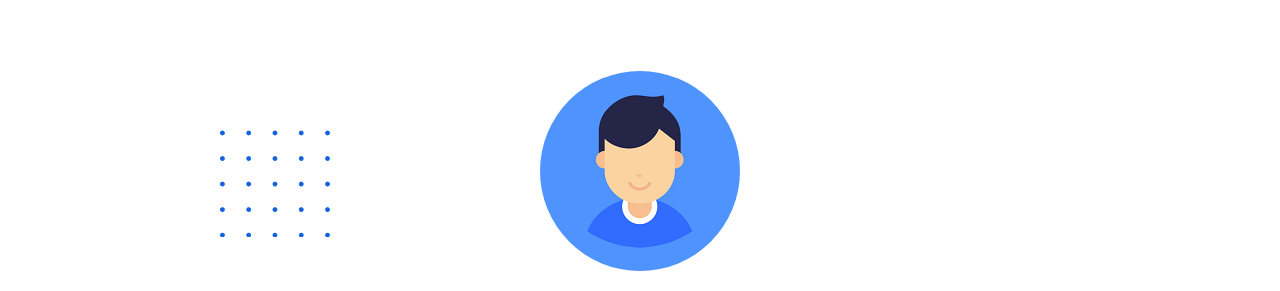
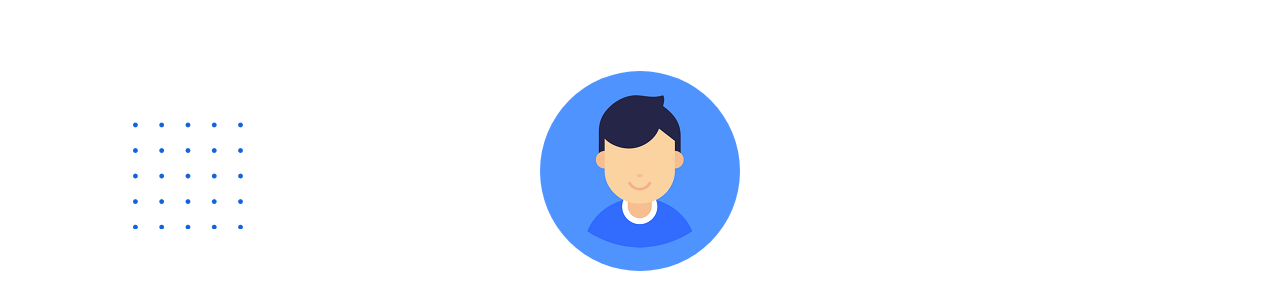
Before and after one commit to dazmy/tugas, a plain HTML site: page profile.html in a window 1280 px wide. Shown: the top 291 px of the page. Drawn offline with Linux system fonts and the light colour scheme.

Commit message:
menghapus div titik1

```diff
--- a/assets/css/style.css
+++ b/assets/css/style.css
@@ -5,8 +5,8 @@
 .titik1 {
     width: 110px;
     position: absolute;
-    top: 65px;
-    left: 110px;
+    top: 122px;
+    left: 133px;
 }
 
 .ctr {
--- a/profile.html
+++ b/profile.html
@@ -12,9 +12,7 @@
 </head>
 <body>
 
-    <div class="titik1">
-        <img src="assets/img/titk1.png" alt="titiksatu" class="titik1">
-    </div>
+    <img src="assets/img/titk1.png" alt="titiksatu" class="titik1">
     <div class="tengah">
         <img src="assets/img/ppdesign.png" alt="wajah" class="wajah">
     </div>
```
